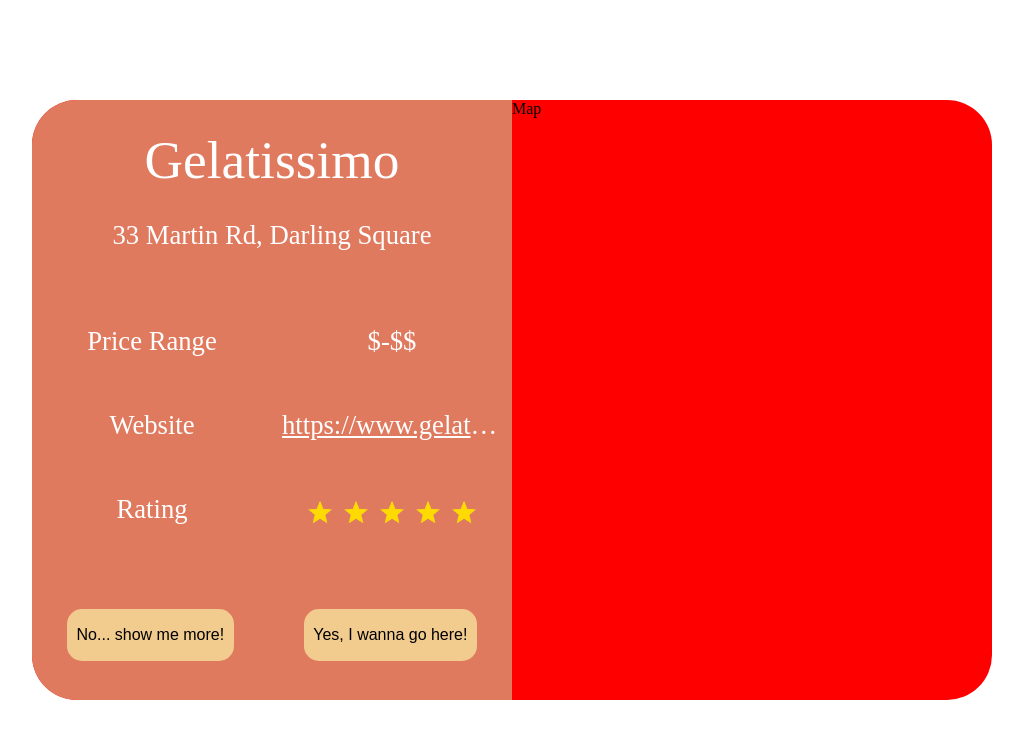
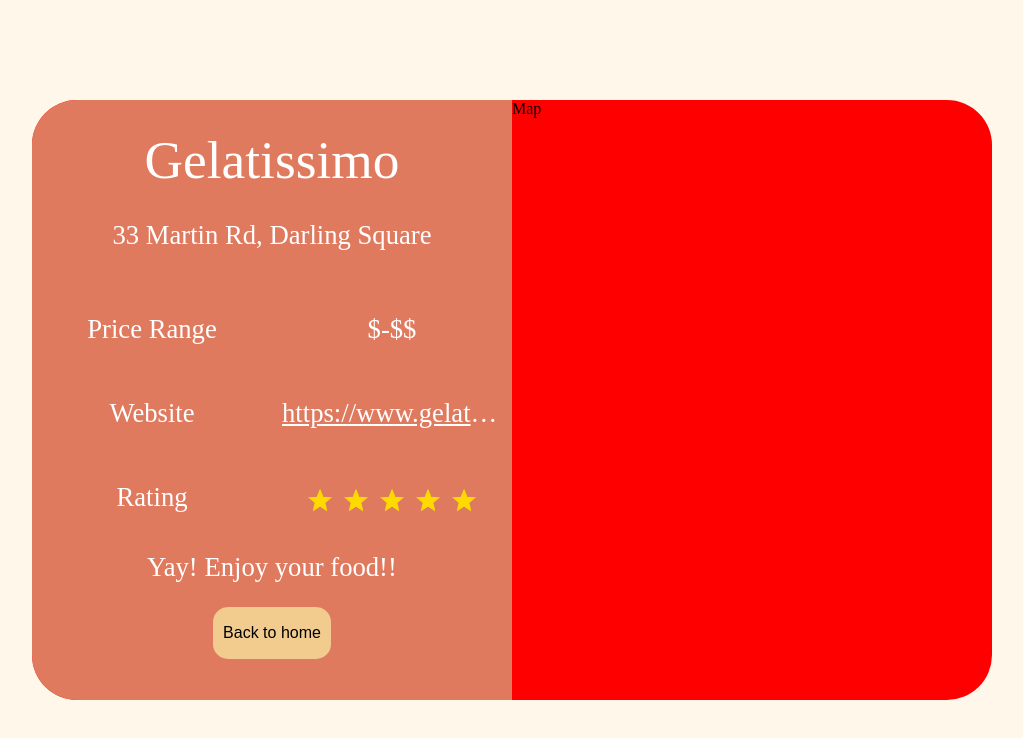
Before and after one commit to devsoc-unsw/trainee-fast-and-furious-presents-hobbs-and-shaw-25t3, a React (Vite) app in the folder frontend/: page /results in a window 1280 px wide. Both pictures are taken after a click on the button "Yes, I wanna go here!". Shown: the top 738 px of the page, without its empty margins (128-1151 px from the left). Built offline with nearby package versions, Linux system fonts and the light colour scheme; no server answers.

Commit message:
results confirmation and redirect to home page

```diff
--- a/frontend/src/App.tsx
+++ b/frontend/src/App.tsx
@@ -1,4 +1,3 @@
-
 import { SelectorPage } from './pages/SelectorPage/SelectorPage'
 import type { ResultsPageProps, SelectorPageProps } from './utils/types'
 import './App.css'
@@ -6,7 +5,6 @@
 import { Routes, Route } from "react-router-dom";
 import ResultsPage from './pages/ResultsPage/ResultsPage';
 import { LandingPage } from './pages/LandingPage/LandPage';
-import ConfirmationPage from './pages/ConfirmationPage/ConfirmationPage';
 
 const dummyData: SelectorPageProps = {
   question: "My Question",
@@ -59,9 +57,6 @@
             restaurants={dummyResults.restaurants}
           />}
         />
-        <Route path='/confirmation' element={
-          <ConfirmationPage />
-        } />
       </Routes >
     </>
   );
--- a/frontend/src/components/ResultsCard/ResultsCard.module.css
+++ b/frontend/src/components/ResultsCard/ResultsCard.module.css
@@ -45,12 +45,11 @@
   color: #FFFFFF;
   font-size: 20pt;
 
-  margin-bottom: 10%;
+  margin-bottom: 7.5%;
 }
 
 .infoBlockWrapper {
   width: 100%;
-  height: 50%;
 
   display: flex;
   flex-direction: column;
@@ -107,7 +106,7 @@
   justify-content: space-around;
 }
 
-.buttonSection button {
+button {
   font-size: 12pt;
   padding-right: 2%;
   padding-left: 2%;
@@ -118,10 +117,22 @@
   border: 0;
 }
 
-.buttonSection button:hover {
+button:hover {
   filter: brightness(0.9);
 }
 
-.buttonSection button:active {
+button:active {
   filter: brightness(0.8);
 }
+
+.confirmedSection {
+  display: flex;
+  flex-direction: column;
+  align-items: center;
+  font-size: 20pt;
+  color: #FFFFFF;
+}
+
+.confirmedSection button {
+  margin: 5%;
+}
--- a/frontend/src/components/ResultsCard/ResultsCard.tsx
+++ b/frontend/src/components/ResultsCard/ResultsCard.tsx
@@ -2,10 +2,20 @@
 import type { ResultsCardProps } from '../../utils/types';
 import star from '../../assets/star.png'
 import { saveRestaurant } from '../../api/saveRestaurant';
+import { useState } from 'react';
+import { useNavigate } from 'react-router-dom';
 
 // TODO: we'll make a function that converts the pricing from maps API to $-$$ type beat
 
+function confirmResto(restaurantName: string, setConfirmed: (confirmed: boolean) => void) {
+  saveRestaurant(restaurantName);
+  setConfirmed(true);
+}
+
 export default function ResultsCard(props: ResultsCardProps) {
+  const [confirmed, setConfirmed] = useState(props.confirmed);
+  const navigate = useNavigate();
+
   return (
     <>
       <div className={classes.cardWrapper}>
@@ -44,18 +54,32 @@
               </p>
             </div>
           </div>
+          {!confirmed &&
             <div className={classes.buttonSection}>
               <button onClick={props.onNext}>
                 <p>
                   No... show me more!
                 </p>
               </button>
-            <button onClick={() => saveRestaurant(props.restaurantName)}> {/* TODO: also include restaurantId. Should also go to accept page*/}
+              <button onClick={() => confirmResto(props.restaurantName, setConfirmed)}> {/* TODO: also include restaurantId. */}
                 <p>
                   Yes, I wanna go here!
                 </p>
               </button>
             </div>
+          }
+          {confirmed &&
+            <div className={classes.confirmedSection}>
+              <div>
+                Yay! Enjoy your food!!
+              </div>
+              <button onClick={() => navigate('/')}>
+                <p>
+                  Back to home
+                </p>
+              </button>
+            </div>
+          }
         </div>
         <div>
           Map
--- a/frontend/src/pages/ConfirmationPage/ConfirmationPage.tsx
+++ /dev/null
@@ -1,11 +0,0 @@
-import styles from './ConfirmationPage.module.css'
-import type { ConfirmationPageProps } from '../../utils/types';
-
-export default function ConfirmationPage({ restaurantChoice }: ConfirmationPageProps) {
-  return (
-    <>
-      <div className={styles.page}>
-      </div>
-    </>
-  );
-}
--- a/frontend/src/pages/ResultsPage/ResultsPage.tsx
+++ b/frontend/src/pages/ResultsPage/ResultsPage.tsx
@@ -1,9 +1,11 @@
 import { useState } from "react";
 import ResultsCard from "../../components/ResultsCard/ResultsCard";
 import type { ResultsPageProps } from "../../utils/types";
+import styles from './ResultsPage.module.css'
 
 export default function ResultsPage(props: ResultsPageProps) {
   const [currentIdx, setCurrentIdx] = useState(0);
+  const [confirmed, setConfirmed] = useState(false);
 
   const handleShowNext = () => {
     if (currentIdx < props.restaurants.length - 1) {
@@ -17,6 +19,8 @@
   const current = props.restaurants[currentIdx];
 
   return (
+    <>
+      <div className={styles.page}>
         <ResultsCard
           restaurantName={current.restaurantName}
           address={current.address}
@@ -24,6 +28,9 @@
           website={current.website}
           starRating={current.starRating}
           onNext={handleShowNext}
+          confirmed={confirmed}
         />
+      </div >
+    </>
   );
 }
--- a/frontend/src/utils/types.tsx
+++ b/frontend/src/utils/types.tsx
@@ -12,13 +12,10 @@
   website: string; // URL
   starRating: number;
   onNext?: () => void;
+  confirmed?: boolean;
 }
 
 
 export interface ResultsPageProps {
   restaurants: ResultsCardProps[];
 }
-
-export interface ConfirmationPageProps {
-  restaurantChoice: string;
-}
```
Also changed, not shown: frontend/src/api/getUserHistory.tsx (added, +16 -0 lines), frontend/src/pages/ResultsPage/ResultsPage.module.css (renamed from frontend/src/pages/ConfirmationPage/ConfirmationPage.module.css). Lines whose indentation alone changed are shown as unchanged.
